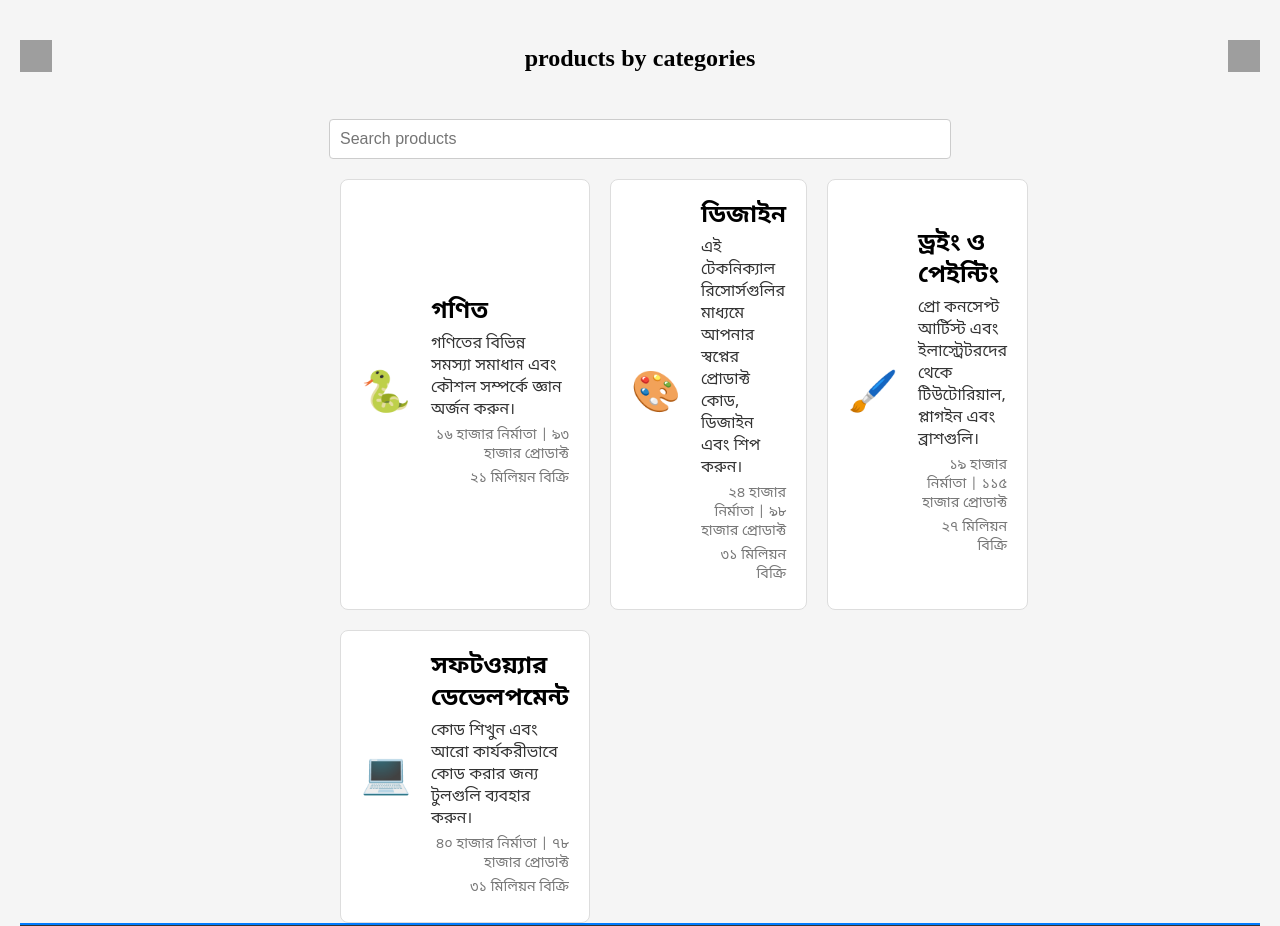
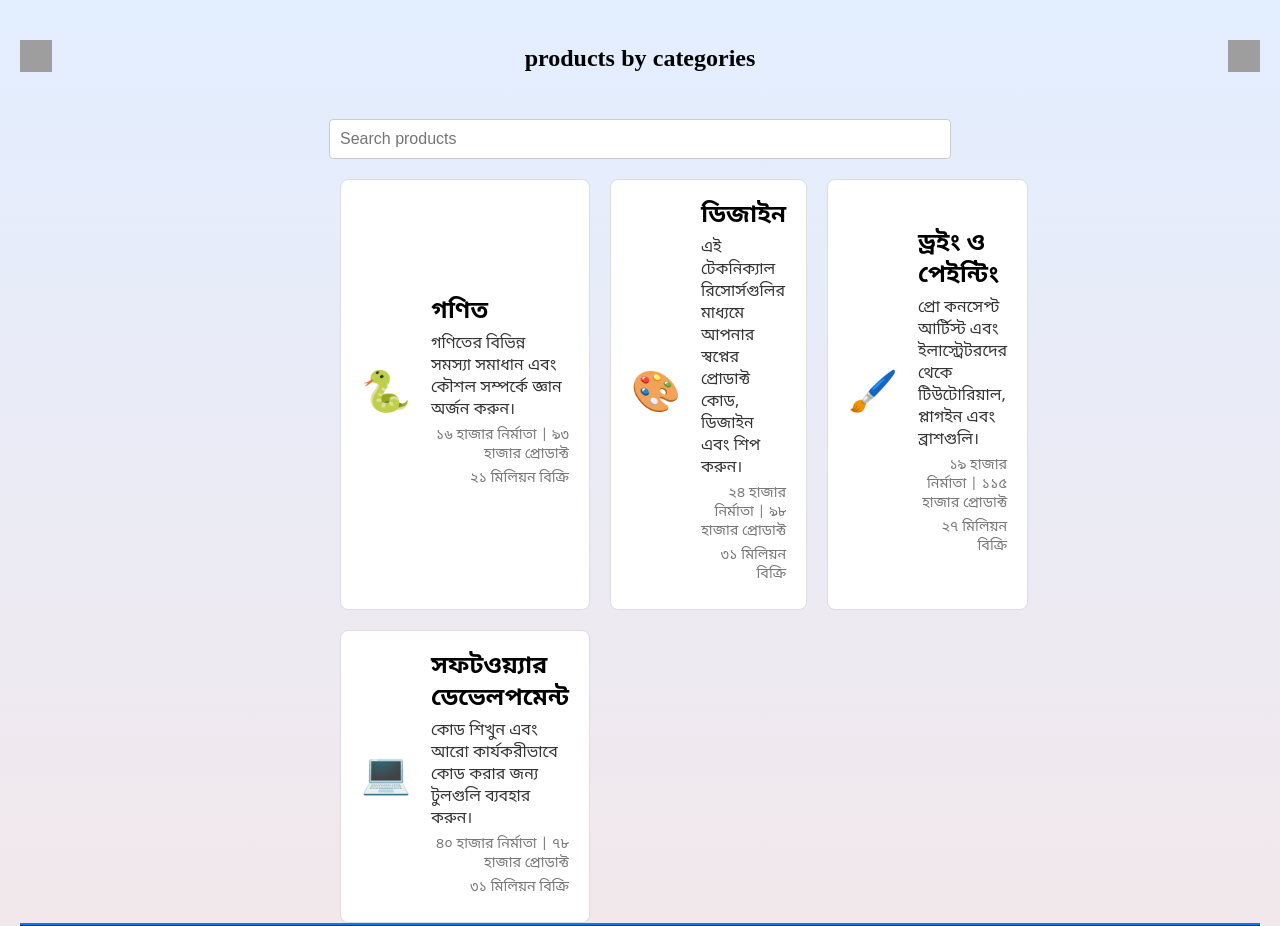
Before and after one commit to xhamsterbd/hash-note, a plain HTML site: page index.html in a window 1280 px wide. Shown: the top 926 px of the page. Drawn offline with Linux system fonts and the light colour scheme; grey boxes are pictures that could not be loaded.

Commit message:
Update index.html

```diff
--- a/index.html
+++ b/index.html
@@ -11,7 +11,8 @@
     <style>
         body {
             font-family: 'Noto Sans Bengali';
-            background-color: #f5f5f5;
+/*।         background-color: #f5f5f5;  */
+            background-image: linear-gradient(to top, #f3e7e9 0%, #e3eeff 99%, #e3eeff 100%);
             color: #333;
             margin: 0;
             padding: 20px;
```
